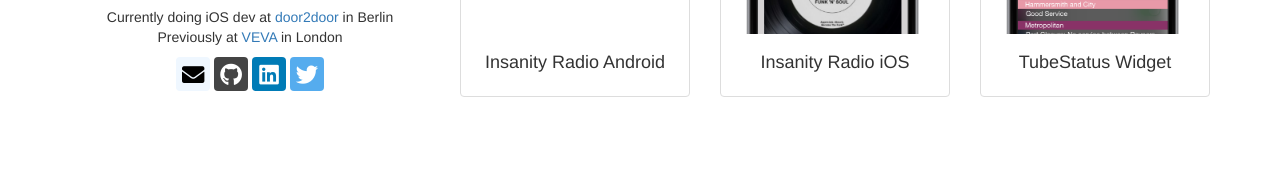
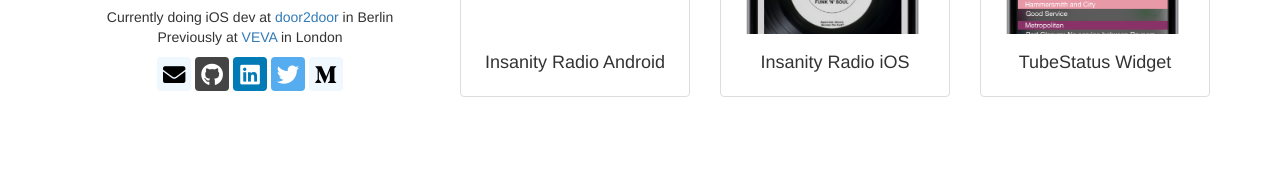
Before and after one commit to dylanmaryk/personal-website, a plain HTML site: page index.html in a window 1280 px wide. Shown: the part 298-480 px from the top of the page. Drawn offline with nearby package versions, Linux system fonts and the light colour scheme.

Commit message:
Add Medium button

```diff
--- a/index.html
+++ b/index.html
@@ -19,6 +19,7 @@
           <a class="btn btn-social-icon btn-github" href="https://github.com/dylanmaryk"><i class="fab fa-github"></i></a>
           <a class="btn btn-social-icon btn-linkedin" href="https://www.linkedin.com/in/dylanmaryk"><i class="fab fa-linkedin"></i></a>
           <a class="btn btn-social-icon btn-twitter" href="https://twitter.com/DylanMaryk"><i class="fab fa-twitter"></i></a>
+          <a class="btn btn-social-icon btn-reddit" href="https://medium.com/@dylanmaryk"><i class="fab fa-medium-m"></i></a>
         </div>
         <div class="col-sm-8 col-md-8">
           <ul class="nav nav-tabs" role="tablist">
```
